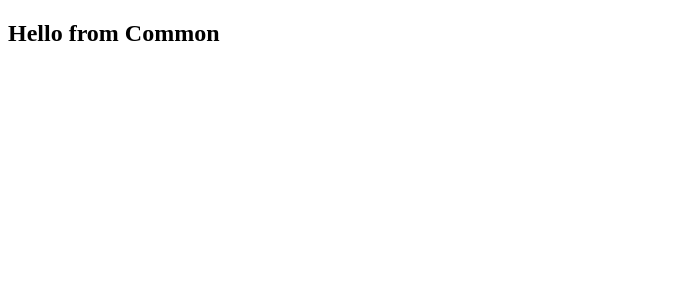
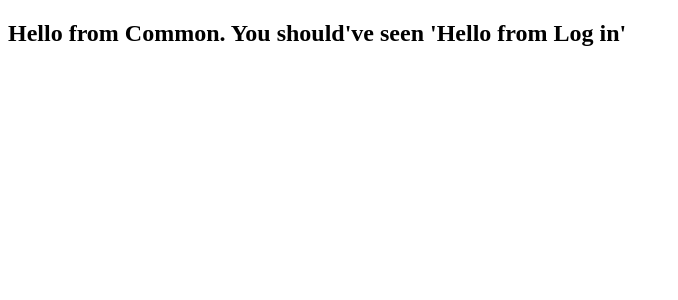
Before and after one commit to YuhanLee/ReactLazyWithUseTranslation, a React (Create React App) app: page / in a window 1280 px wide. Shown: the top 300 px of the page, without its empty margins (0-678 px from the left). Built offline with nearby package versions, Linux system fonts and the light colour scheme.

Commit message:
adding separate text

```diff
--- a/src/locales/en/common.js
+++ b/src/locales/en/common.js
@@ -1,3 +1,3 @@
 export const common = {
-  HelloText: "Hello from Common",
+  HelloText: "Hello from Common. You should've seen 'Hello from Log in'",
 }
--- a/src/locales/en/login.js
+++ b/src/locales/en/login.js
@@ -1,3 +1,3 @@
 export const login = {
-  HelloText: "Hello World!"
+  HelloText: "Hello from Index!"
 }
```
